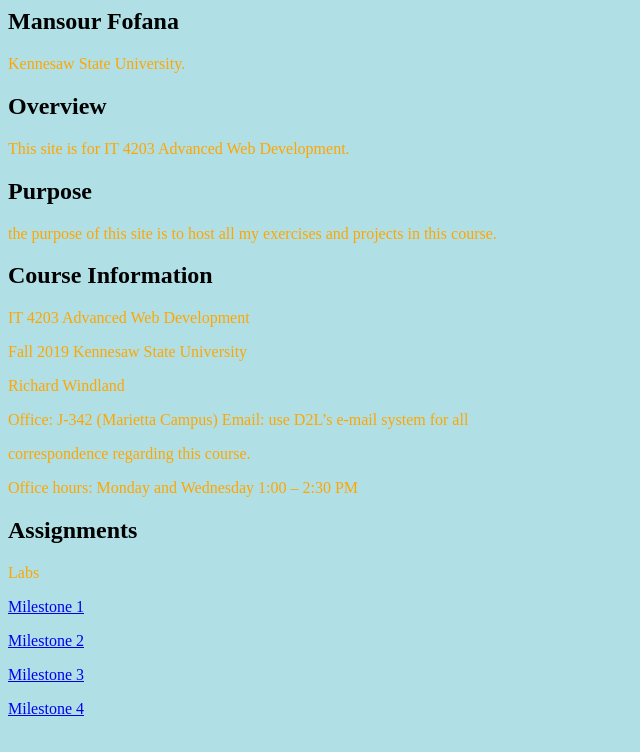
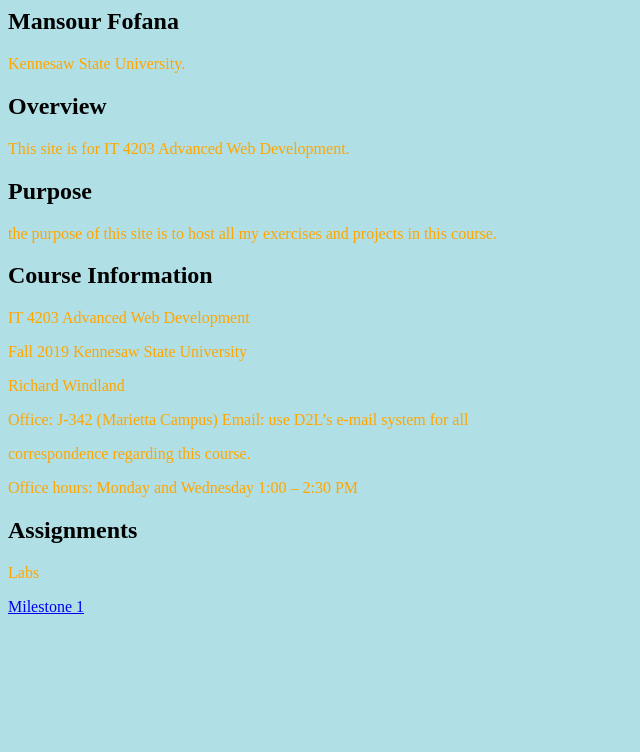
Before and after one commit to fofmansour/mansour.github.io, a plain HTML site: page index.html in a window 1280 px wide. Shown: the whole page, without its empty margins (0-640 px from the left). Drawn offline with Linux system fonts and the light colour scheme.

Commit message:
Update index.html

```diff
--- a/index.html
+++ b/index.html
@@ -25,9 +25,6 @@
 <h2> Assignments</h2>
 <p><a>Labs</a></p>
 <p><a href="Milestone1.html">Milestone 1</a></p>
-<p><a href="https://fofmansour.com/html/">Milestone 2</a></p>
-<p><a href="https://fofmansour.com/html/">Milestone 3</a></p>
-<p><a href="https://fofmansour.com/html/">Milestone 4</a></p>
 <p id="demo"></p>
 </body>
 </html>
```
